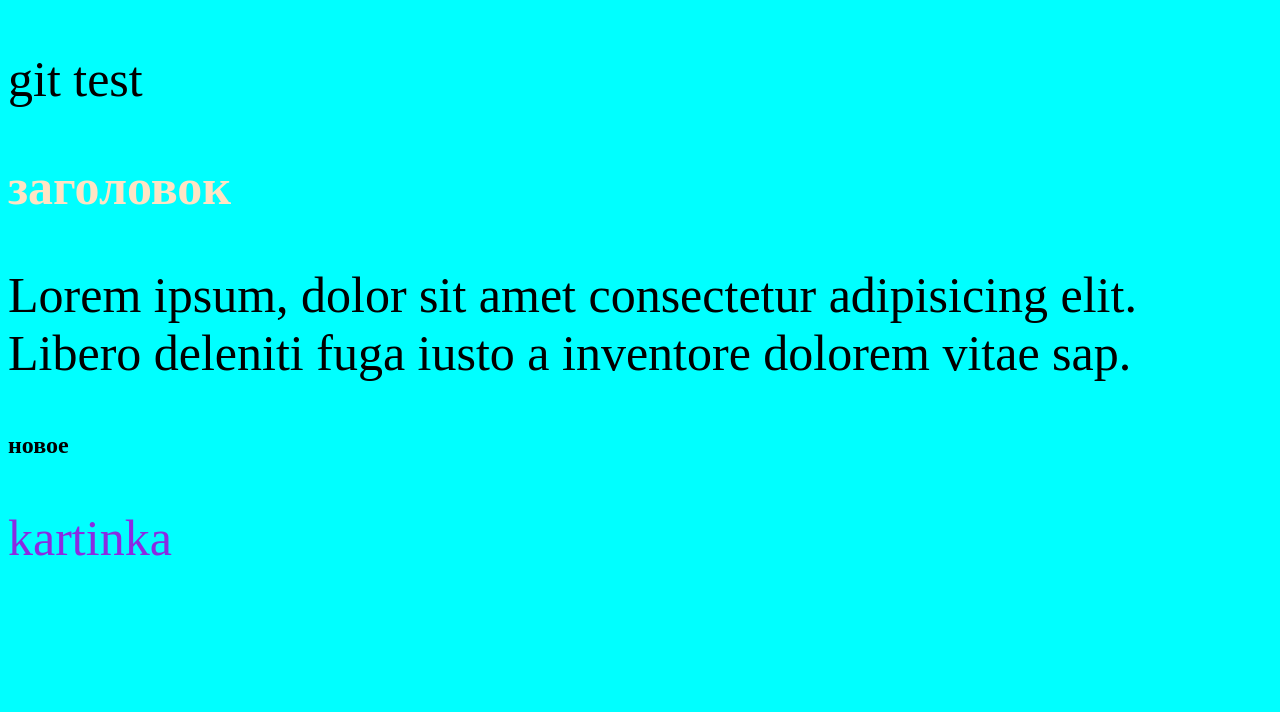
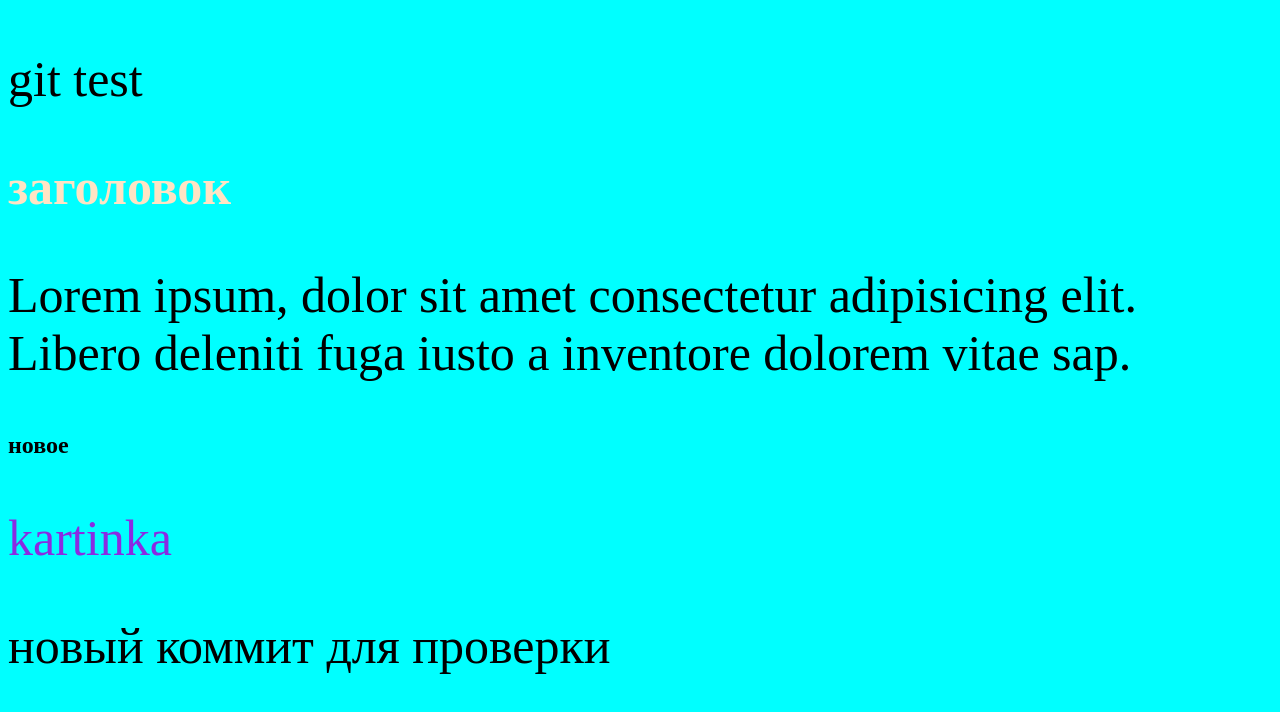
Before and after one commit to ASYLAA/new-repository, a plain HTML site: page index.html in a window 1280 px wide. Drawn offline with Linux system fonts and the light colour scheme.

Commit message:
новый коммит для ветки девело

```diff
--- a/index.html
+++ b/index.html
@@ -13,5 +13,6 @@
     <p>Lorem ipsum, dolor sit amet consectetur adipisicing elit. Libero deleniti fuga iusto a inventore dolorem vitae sap.</p>
     <h2>новое</h2>
     <p id="kartinka">kartinka</p>
+    <p>новый коммит для проверки</p>
 </body>
 </html>
```
